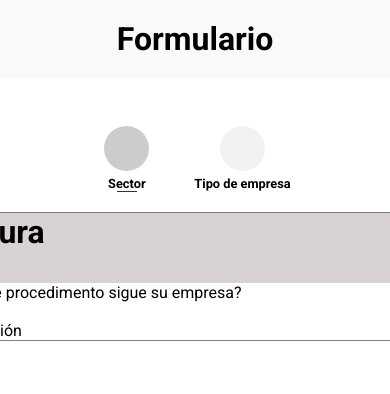
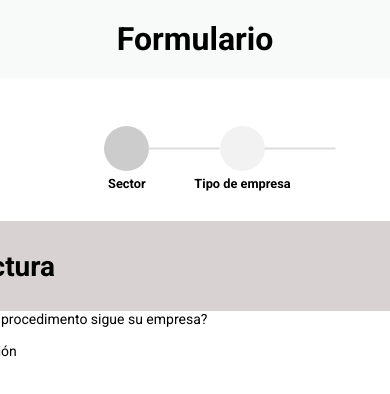
Before and after one commit to victorgonzalezz/pure-mic, a React (Vite) app: page / in a window 390 px wide. Shown: the top 394 px of the page. Built offline with nearby package versions, Linux system fonts and the light colour scheme.

Commit message:
refactoring
refactoring

```diff
--- a/src/components/MainTab/MainTab.jsx
+++ b/src/components/MainTab/MainTab.jsx
@@ -35,7 +35,6 @@ export function MainTab() {
             >
             </button>
             <div className="button-text">{tab.label}</div>
-            {id < tabs.length - 1 && <div className="line"></div>}
           </div>
         ))}
       </div>
--- a/src/components/MainTab/styles.css
+++ b/src/components/MainTab/styles.css
@@ -20,6 +20,8 @@
 }
 
 .button {
+  position: relative;
+
   padding: 10px 20px;
   margin: 0 5px;
   font-size: 16px;
@@ -28,10 +30,21 @@
   color: #333;
   cursor: pointer;
   transition: background-color 0.3s;
-  position: relative;
   border-radius: 50%;
   width: 45px;
   height: 45px;
+}
+
+.button::before {
+  content: "";
+  position: absolute;
+  top: -13px;
+  width: 2px;
+  height: 71px;
+  background-color: #ddd;
+  ;
+  transform: rotate(90deg);
+  right: -36px;
 }
 
 .button-text {
@@ -39,13 +52,6 @@
   text-align: center;
   font-size: 0.8rem;
   font-weight: 600;
-}
-
-.line {
-  width: 20px;
-  height: 1px;
-  background-color: #333;
-  margin: 0 auto;
 }
 
 .button.active {
@@ -56,3 +62,15 @@
 .button:hover {
   background-color: #ddd;
 }
+
+.tab-content {
+  width: 600px;
+}
+
+@media (max-width: 768px) {
+  .tab-content {
+    font-size: 14px;
+    padding: 10px;
+    width: 600px;
+  }
+}
--- a/src/components/Sector/Sector.jsx
+++ b/src/components/Sector/Sector.jsx
@@ -3,9 +3,8 @@ import './styles.css'
 export function Sector() {
   return (
     <>
-      <div className='default-container'>
       <header className="header">
-          <h1>Estructura</h1>
+        <h1 className='header-estrutura'>Estructura</h1>
       </header>
       <div>
         <p>1. ¿Qué tipo de procedimento sigue su empresa?</p>
@@ -21,8 +20,6 @@ export function Sector() {
           <label htmlFor="transformacion">Transformación</label>
         </div>
       </div>
-      </div>
-
     </>
   )
 }
--- a/src/components/Sector/styles.css
+++ b/src/components/Sector/styles.css
@@ -1,9 +1,16 @@
-.default-container {
-  border: 1px solid gray;
+/* .default-container {
   width: 600px;
-}
+} */
 
 .header {
   background-color: rgb(216, 210, 210);
-  height: 70px;
+  height: 90px;
+  border-top-left-radius: 10px;
+  border-top-right-radius: 10px;
+  display: flex;
+  align-items: center;
 }
+
+.header-estrutura {
+  margin: 0 20px;
+}
```
Lines whose indentation alone changed are shown as unchanged.
